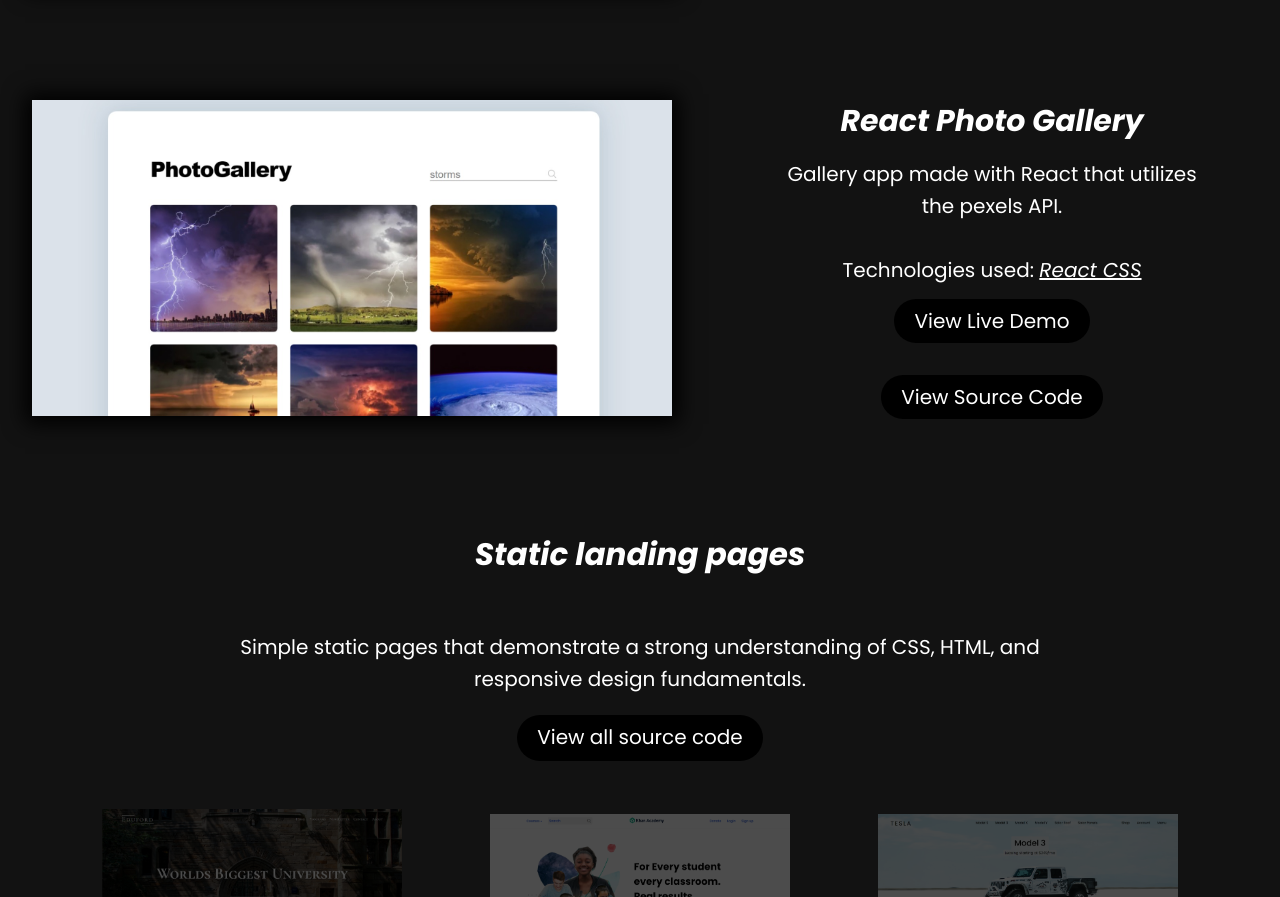
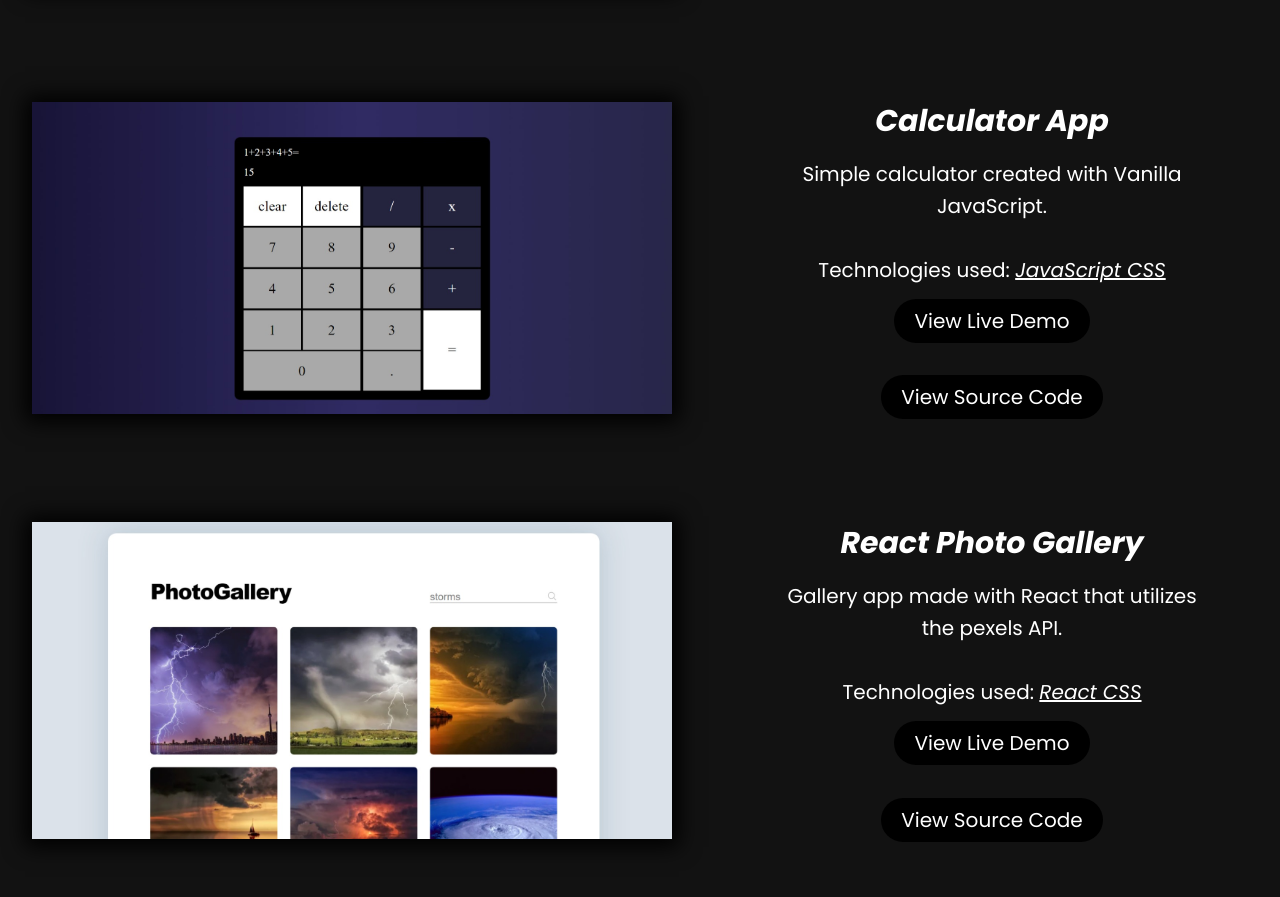
Before and after one commit to EdwardIY/Portfolio, a website: page index.html in a window 1280 px wide. Shown: the part 2394-3291 px from the top of the page. Drawn offline with nearby package versions, Linux system fonts and the light colour scheme.

Commit message:
added Calculator App

```diff
--- a/index.css
+++ b/index.css
@@ -501,6 +501,12 @@ header {
     box-shadow: 0px 1px 20px 7px #58798D;
 }
 
+.projectText5 a:active,
+.projectText5 a:hover {
+    transform: scale(1);
+    box-shadow: 0px 1px 20px 7px #302b63;
+}
+
 
 
 .project img{
--- a/index.html
+++ b/index.html
@@ -116,6 +116,20 @@
                     </p>
                     <a class="link" href="https://todoapp4120.netlify.app/" target="_blank"> View Live Demo</a>
                     <a class="link" href="https://github.com/EdwardIY/Project-4" target="_blank"> View Source Code</a>
+                </div>
+            </div>
+            <div class="project">
+                <img class="hiddenLeft" src="./IMAGES/Calc.jpeg" alt="">
+
+                <div class="projectText projectText5 hiddenRight">
+                    <p>Calculator App </p>
+                    <p>Simple calculator created with Vanilla JavaScript.<br>
+                        <br>
+                        <span>Technologies used: </span>
+                        <span> JavaScript CSS</span>
+                    </p>
+                    <a class="link" href="https://meek-fairy-bdc6bc.netlify.app/" target="_blank"> View Live Demo</a>
+                    <a class="link" href="https://github.com/EdwardIY/Calculator" target="_blank"> View Source Code</a>
                 </div>
             </div>
 
```
Also changed, not shown: IMAGES/Calc.jpeg (added).
